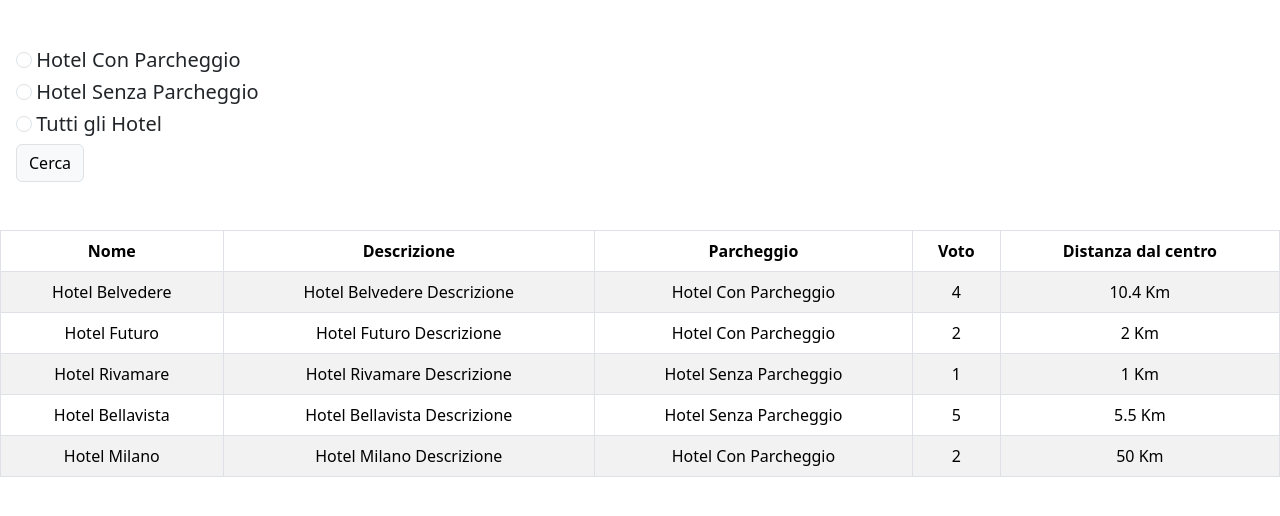
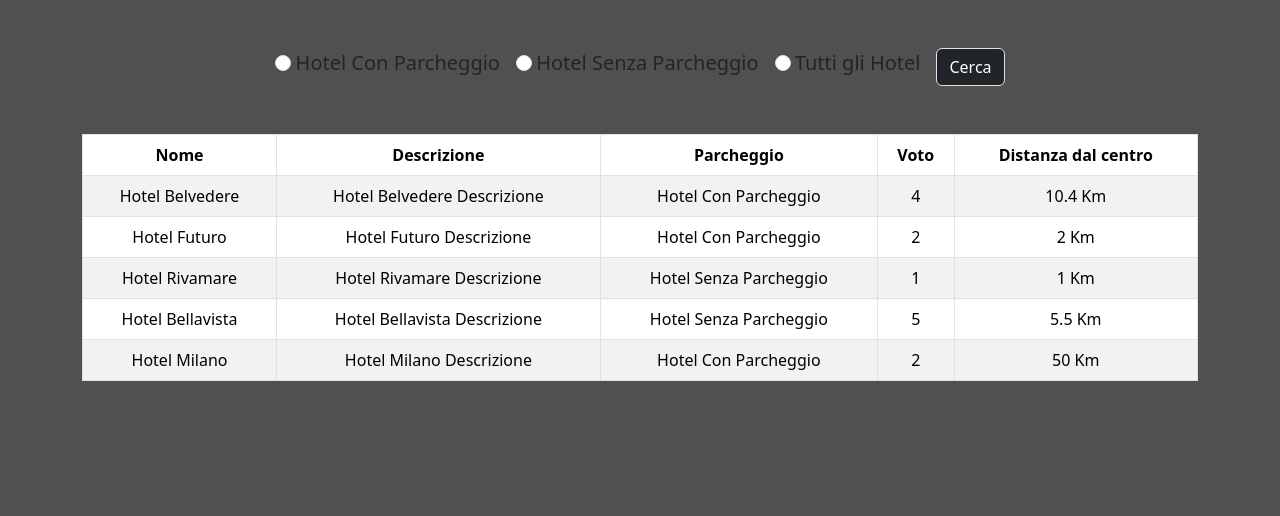
Before and after one commit to Frah01/php-hotel, a PHP site: page / in a window 1280 px wide. Shown: the top 516 px of the page. Run offline with PHP 8.4, Linux system fonts and the light colour scheme.

Commit message:
Modifiche di stile

```diff
--- a/css/style.css
+++ b/css/style.css
@@ -3,3 +3,7 @@
     margin: 0 auto;
     box-sizing: border-box;
 }
+
+.background-color {
+    background-color: rgb(80, 80, 80);
+}
--- a/index.php
+++ b/index.php
@@ -83,27 +83,34 @@
     <link href="https://cdn.jsdelivr.net/npm/bootstrap@5.3.0-alpha1/dist/css/bootstrap.min.css" rel="stylesheet" integrity="sha384-GLhlTQ8iRABdZLl6O3oVMWSktQOp6b7In1Zl3/Jr59b6EGGoI1aFkw7cmDA6j6gD" crossorigin="anonymous">
     <title>Document</title>
 </head>
-<body>
-    <div class="mt-5 mx-3">
-        <form action="index.php" methods="GET" >
-            <div>
+<body class="background-color">
+    <div class="container mt-5">
+        <div class="row">
+            <div class="col d-flex">
+                <form class="d-flex align-items-center"action="index.php" methods="GET" >
+                    <div class="mx-2">
                         <input class="form-check-input" type="radio" name="parking"  value="1">
                         <label class="form-check-label" for="park"><h5>Hotel Con Parcheggio</h5></label>
                     </div>
-            <div>
+                    <div class="mx-2">
                         <input class="form-check-input" type="radio" name="parking"  value="2">
                         <label class="form-check-label" for="park"><h5>Hotel Senza Parcheggio</h5></label>
                     </div>
-            <div>
+                    <div class="mx-2">
                         <input class="form-check-input" type="radio" name="parking"  value="3">
                         <label class="form-check-label" for="park"><h5>Tutti gli Hotel</h5></label>
                     </div>
-            <div>
-                <button type="submit" class="btn btn-light border">Cerca</button>
+                    <div class="mx-2">
+                        <button type="submit" class="btn btn-dark border">Cerca</button>
                     </div>
                 </form>
             </div>
+        </div>
 
+    </div>
+<div class="container" >
+    <div class="row">
+        <div class="col">
         <table class="table table-bordered table-striped mt-5">
         <thead class="text-center">
             <th>Nome</th>
@@ -131,5 +138,9 @@
                 </tr>
         </tbody>
     </table>
+        </div>
+    </div>
+</div>
+
 </body>
 </html>
```
Lines whose indentation alone changed are shown as unchanged.
